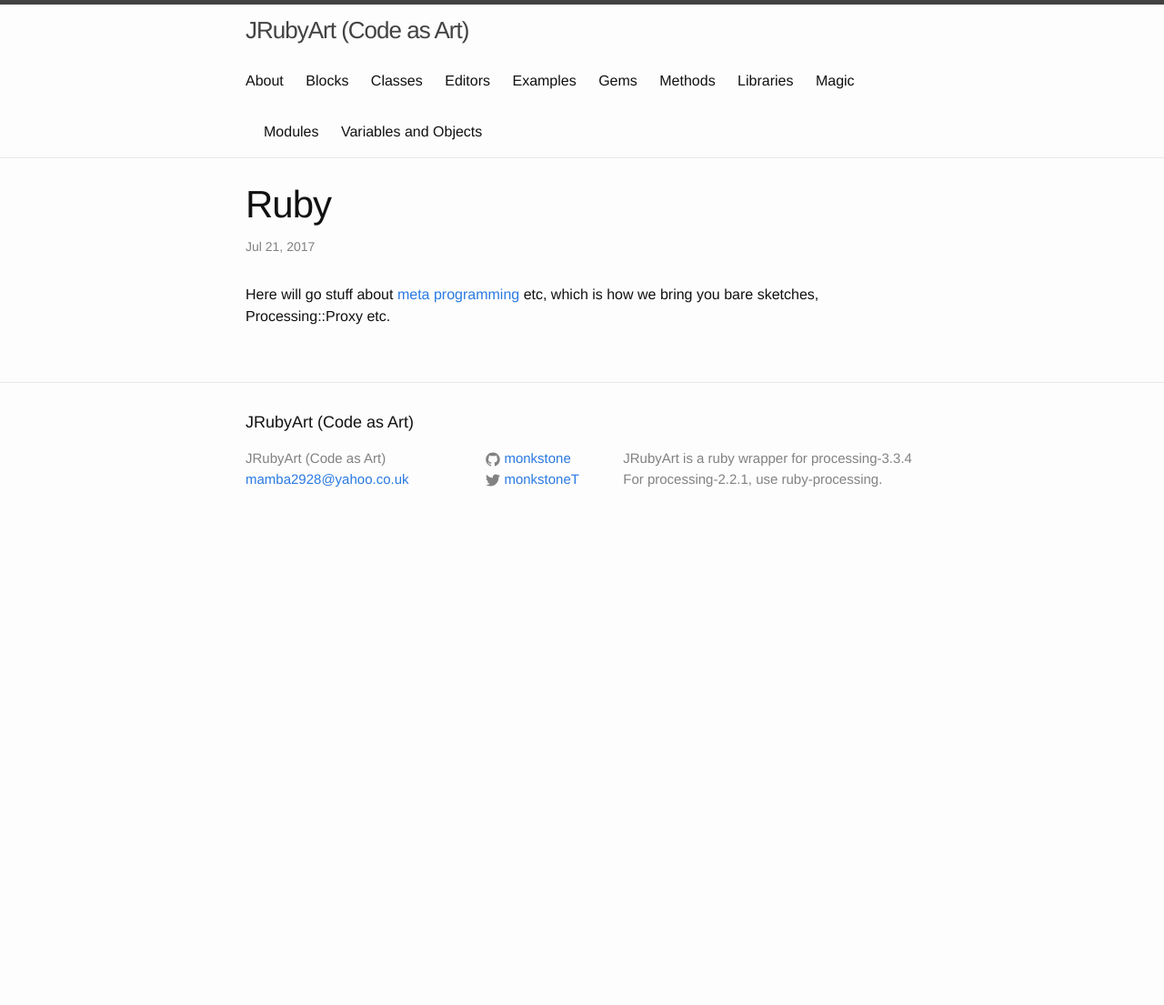
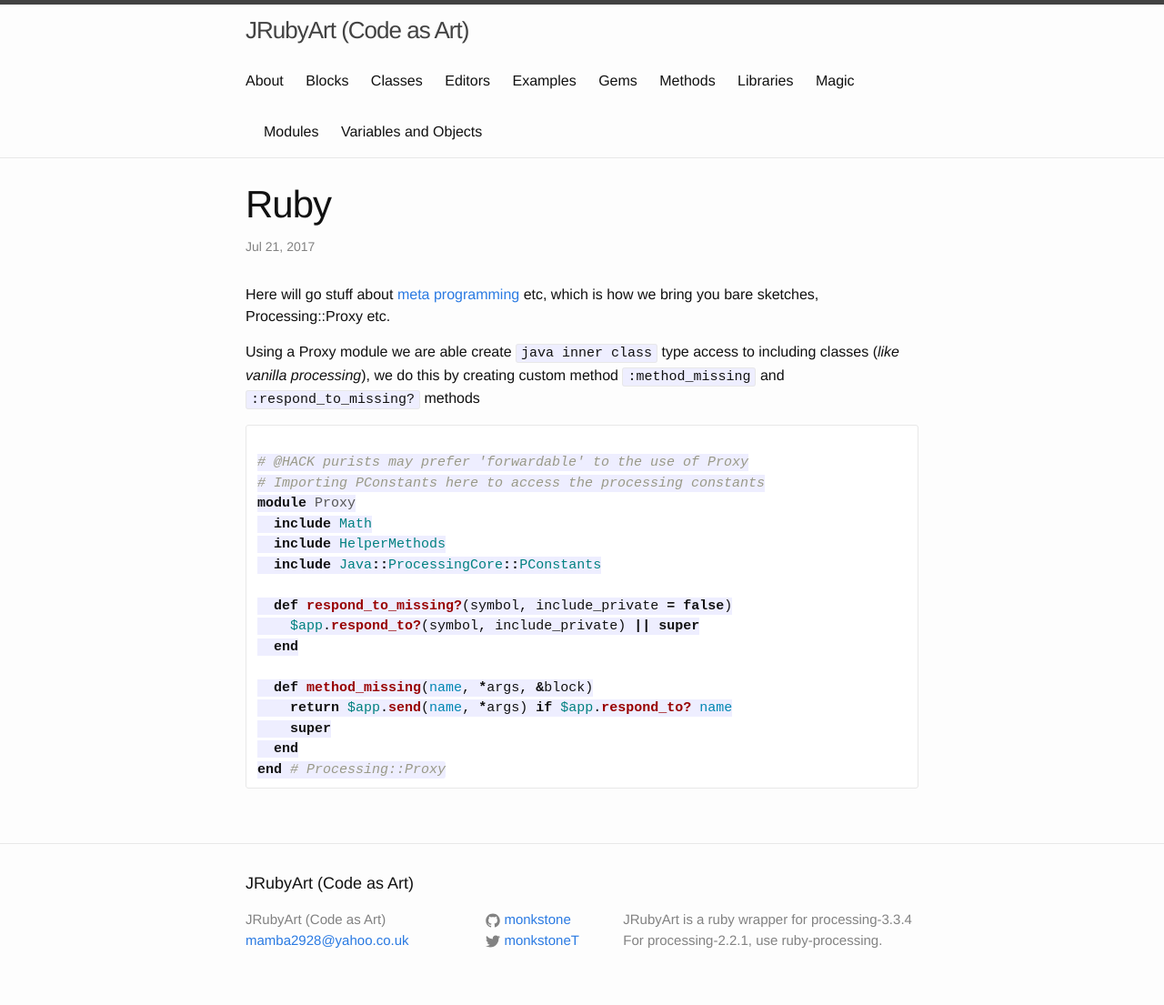
Before and after one commit to ruby-processing/JRubyArt, a Jekyll site: the page built from _magic/ruby.md, in a window 1280 px wide. Shown: the whole page at 91% size. Built offline with Jekyll 4.4.1, drawn with Linux system fonts in a browser that asks for light colours; before the commit the page ends 900 px from its top, so only the background shows below that.

Commit message:
1st entry on ruby magic

````diff
--- a/_magic/ruby.md
+++ b/_magic/ruby.md
@@ -5,4 +5,26 @@
 ---
 Here will go stuff about [meta programming][meta] etc, which is how we bring you bare sketches, Processing::Proxy etc.
 
+Using a Proxy module we are able create `java inner class` type access to including classes (_like vanilla processing_), we do this by creating custom method `:method_missing` and `:respond_to_missing?` methods
+
+```ruby
+
+# @HACK purists may prefer 'forwardable' to the use of Proxy
+# Importing PConstants here to access the processing constants
+module Proxy
+  include Math
+  include HelperMethods
+  include Java::ProcessingCore::PConstants
+
+  def respond_to_missing?(symbol, include_private = false)
+    $app.respond_to?(symbol, include_private) || super
+  end
+
+  def method_missing(name, *args, &block)
+    return $app.send(name, *args) if $app.respond_to? name
+    super
+  end
+end # Processing::Proxy
+```
+
 [meta]:https://www.toptal.com/ruby/ruby-metaprogramming-cooler-than-it-sounds
````
